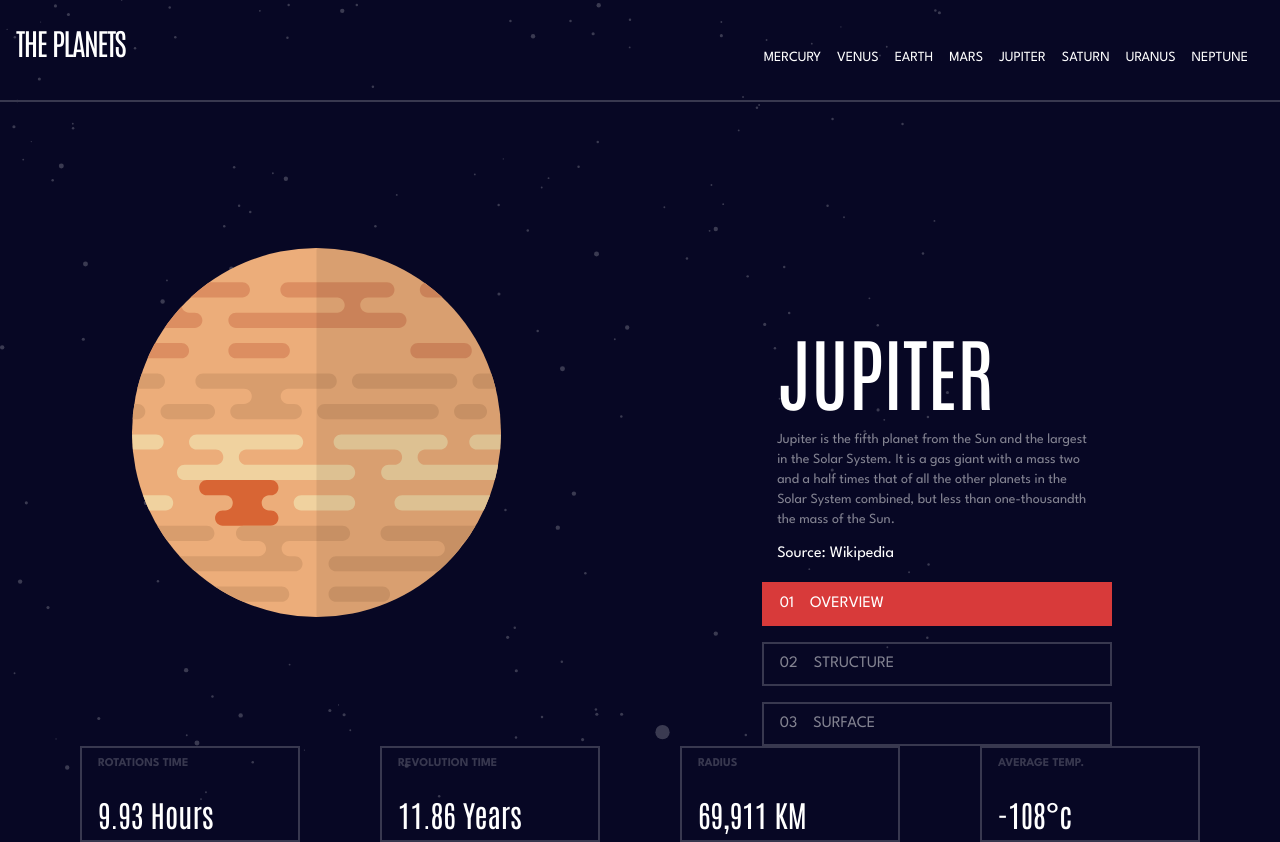
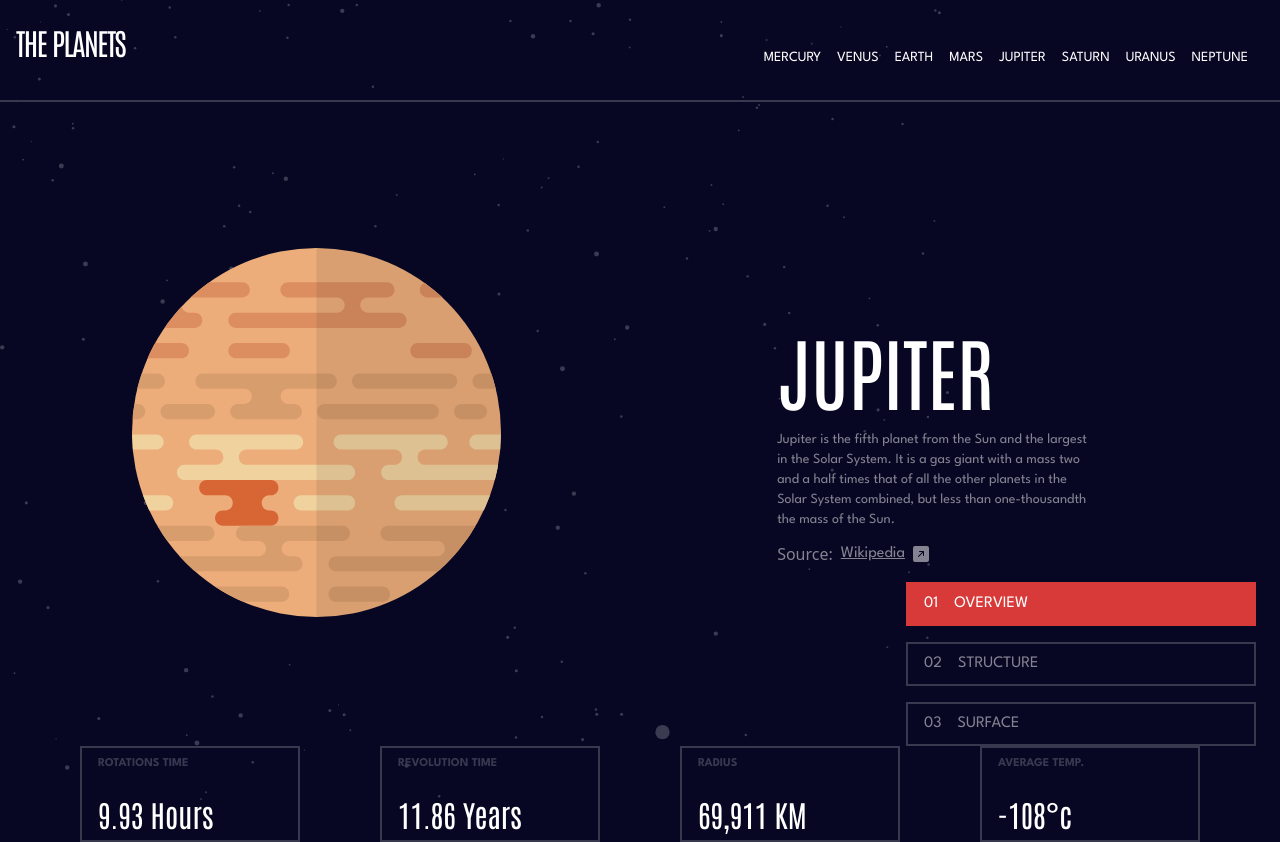
Before and after one commit to AlsoPeters/fem-planets-fact-site, a Next.js app: page /jupiter in a window 1280 px wide. Built offline with nearby package versions, Linux system fonts and the light colour scheme.

Commit message:
adjust styling options

```diff
--- a/package.json
+++ b/package.json
@@ -13,6 +13,7 @@
     "next": "12.3.1",
     "react": "18.2.0",
     "react-dom": "18.2.0",
+    "react-icons": "^4.6.0",
     "zod": "^3.18.0"
   },
   "devDependencies": {
--- a/src/pages/[slug].tsx
+++ b/src/pages/[slug].tsx
@@ -7,6 +7,9 @@ import InfoMenu from '../components/InfoMenu';
 import PlanetMenu from '../components/PlanetMenu';
 import LargeInfoMenu from '../components/LargeInfoMenu';
 import PlanetDataMenu from '../components/PlanetDataMenu';
+
+import { BsFillArrowUpRightSquareFill } from 'react-icons/bs';
+import Link from 'next/link';
 
 export default function mercury(props: Props): JSX.Element {
   console.log(props);
@@ -81,7 +84,7 @@ export default function mercury(props: Props): JSX.Element {
             </div>
           ) : null}
         </div>
-        <div className='flex flex-col gap-20 xl:pt-48'>
+        <div className='flex flex-col xl:gap-20 gap-10 xl:pt-48 h-auto'>
           <div className='flex xl:flex-col xl:items-center xl:gap-4'>
             <div className='text-center md:items-start md:flex md:flex-col md:w-1/2'>
               <div className='font-antonio xl:text-[80px] text-[40px]'>
@@ -94,24 +97,30 @@ export default function mercury(props: Props): JSX.Element {
                   ? props.planetData.structure.content
                   : props.planetData.overview.content}
               </p>
-              <div className='font-spartan'>
-                Source:{' '}
+              <div className='flex gap-2 justify-center text-gray'>
+                <p>Source:</p>
                 <a
+                  href={props.planetData.overview.source}
+                  rel='noopener noreferrer'
                   target='_blank'
-                  rel='noreferrer'
-                  href={props.planetData.overview.source}
+                  className='font-spartan'
                 >
-                  Wikipedia
+                  <span className='flex gap-2 items-center cursor-pointer'>
+                    <p className='underline'>Wikipedia </p>
+                    <BsFillArrowUpRightSquareFill />
+                  </span>
                 </a>
               </div>
             </div>
-            <LargeInfoMenu
-              planetName={planetName}
-              setMenu={props.setMenu}
-              selected={props.selected}
-            />
+            <div className='ml-auto'>
+              <LargeInfoMenu
+                planetName={planetName}
+                setMenu={props.setMenu}
+                selected={props.selected}
+              />
+            </div>
           </div>
-          <div className='xl:hidden'>
+          <div className='xl:hidden mt-auto'>
             <PlanetDataMenu planetDataMenu={planetDataMenu} />
           </div>
         </div>
```
Also changed, not shown: 1 other file (tests, documents, lock files or other folders).
